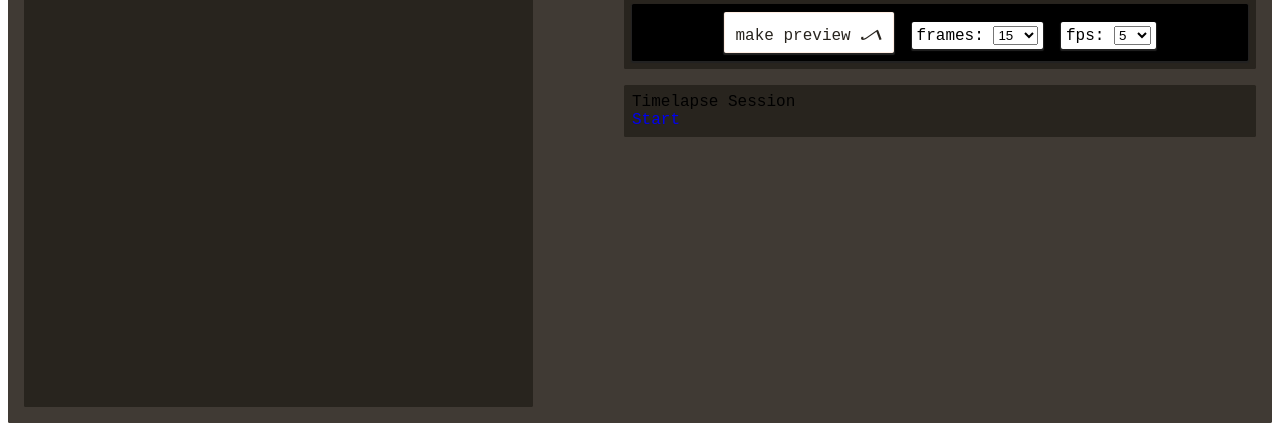
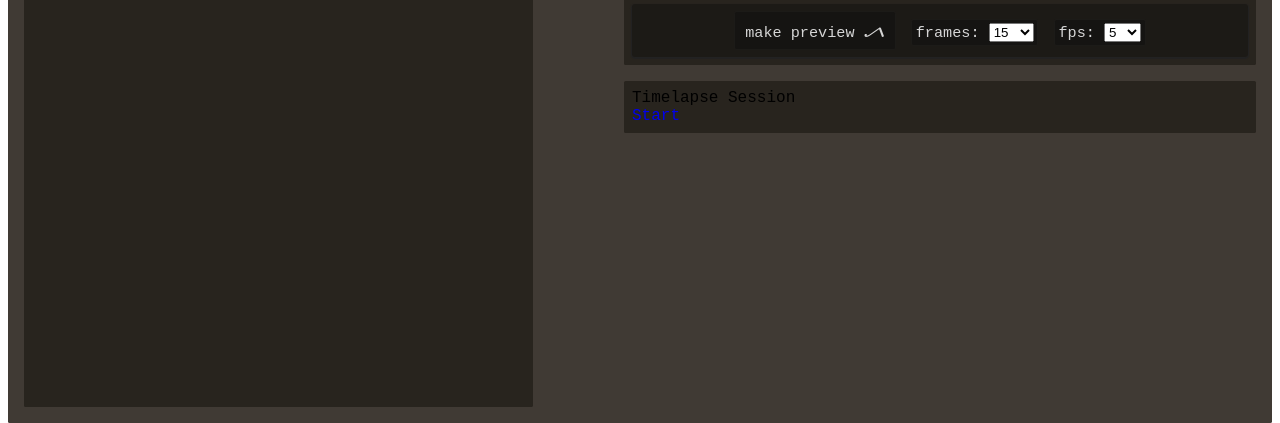
Before and after one commit to dflat/timelapse, a Flask app: template templates/timelapse.html in a window 1280 px wide. Shown: the part 433-856 px from the top of the page. Run offline with Flask 2, Linux system fonts and the light colour scheme; the template is opened without the code that fills it, so the values that code supplies are empty.

Commit message:
CSS: button styles and some transparenc for panels

```diff
--- a/static/styles/basic.css
+++ b/static/styles/basic.css
@@ -9,11 +9,17 @@
     --ui-light-text: #eee;
     --ui-seawater: #539888;
     --ui-seawater-dark: #3a7064;
+    --ui-button-bg: #4c4c4c;
+    --ui-button-grey-hover: #414141;
+    --ui-panel-grey: #5c5c5c;
     /* text colors */
     --ui-light-text: #eee;
+    --ui-button-text-light: #d6d6d6;
     /* geometry */
     --ui-slight-radius: 0.1em;
+    --ui-control-panel-radius:  0.2em;
     --ui-slight-shadow: 0px 1px 1px 1px #222;
+    --ui-button-outline: 0px 0px 0px 1px #22222233;
 }
 
 body {
@@ -59,11 +65,13 @@ div#video-container video {
 }
 
 div#make-preview-button {
-    background-color: var(--ui-white);
+    //background-color: var(--ui-white);
+    background-color: #6d6d6d42;
     color: var(--ui-dark-panel);
-    border: 1px solid var(--ui-cream);
+    //border: 1px solid var(--ui-cream);
     text-align: center;
     padding: 0.25em;
+    font-size:0.95em;
 
     float: left;
     width: 10em;
@@ -75,26 +83,30 @@ div#make-preview-button::after {
 }
 
 div#make-preview-button:hover {
-    background-color: var(--ui-seawater);
-    border: 1px solid #fff;
-    color: var(--ui-dark-0);
+//    background-color: var(--ui-seawater);
+    background-color: #0d0d0d99;
+    //border: 1px solid #fff;
+    color: var(--ui-button-text-light);
 }
 
 div#buttons-container {
-    background-color: var(--ui-dark-0);
+    //background-color: #6d6d6d42;
+    background-color:#0d0d0d6b;
     display: block;
     overflow: auto;
     padding: 0.5em;
-    border-radius: var(--ui-slight-radius);
+    border-radius: var(--ui-control-panel-radius);
     text-align: center;
     box-shadow: var(--ui-slight-shadow);
 }
 
 div#buttons-container div {
+    color: var(--ui-button-text-light);
     border-radius: var(--ui-slight-radius);
+    background-color:#0d0d0d6b;
     display: inline-block;
     float: none;
-    box-shadow: var(--ui-slight-shadow);
+    box-shadow: var(--ui-button-outline);
     padding-top: 0.2em;
     padding-bottom: 0.2em;
 
@@ -110,12 +122,14 @@ div#timelapse-control-container {
 }
 
 .dropdown-container {
-    background-color: var(--ui-white);
+    background-color: #0d0d0d6b;
     padding: 0.25em;
     text-align: center;
-    border: 1px solid white;
+    //border: 1px solid white;
     float: left;
     margin-left: 0.5em;
+    color: var(--ui-button-text-light);
+    font-size: 0.95em;
 }
 
 div.frame-thumb-container {
```
